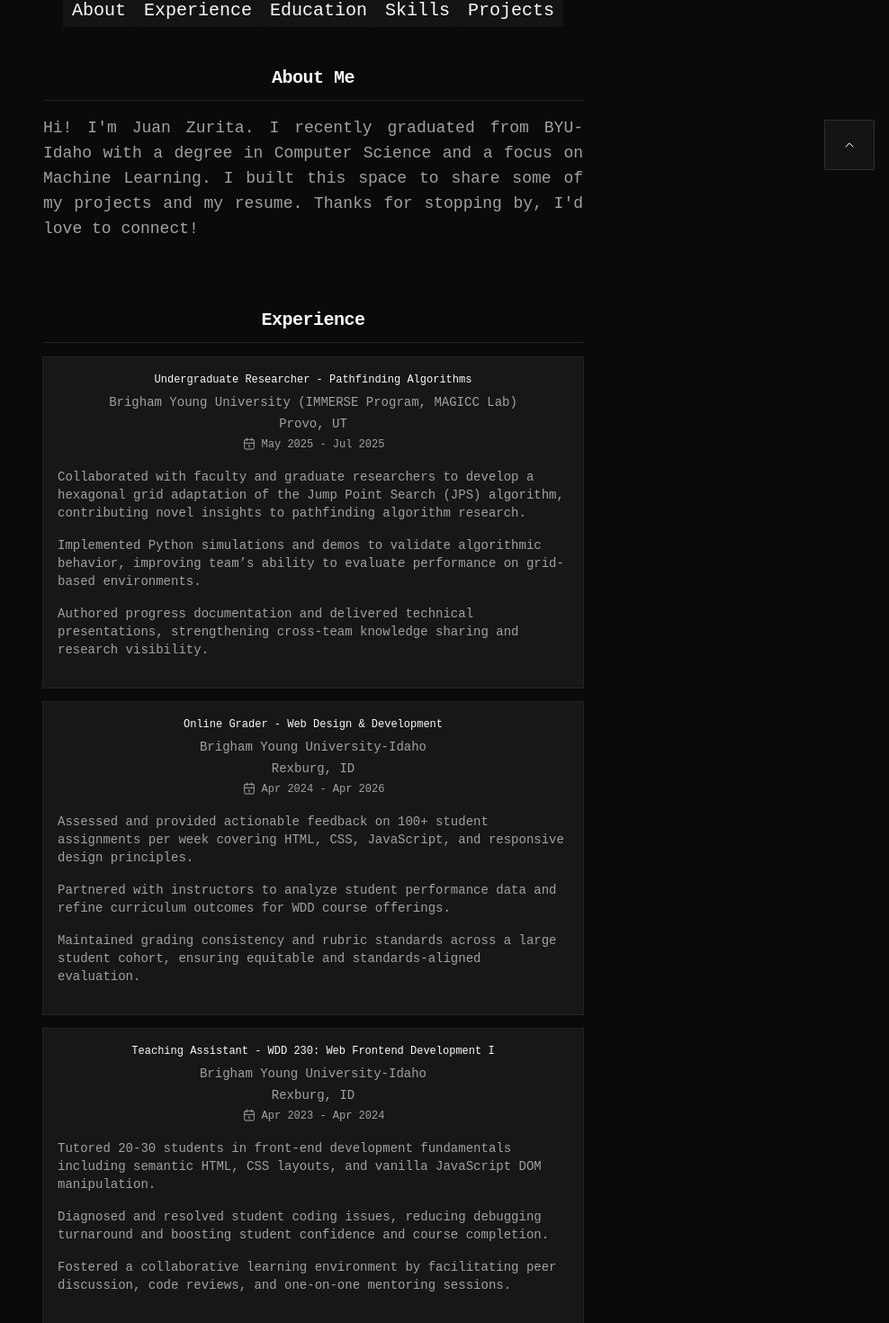
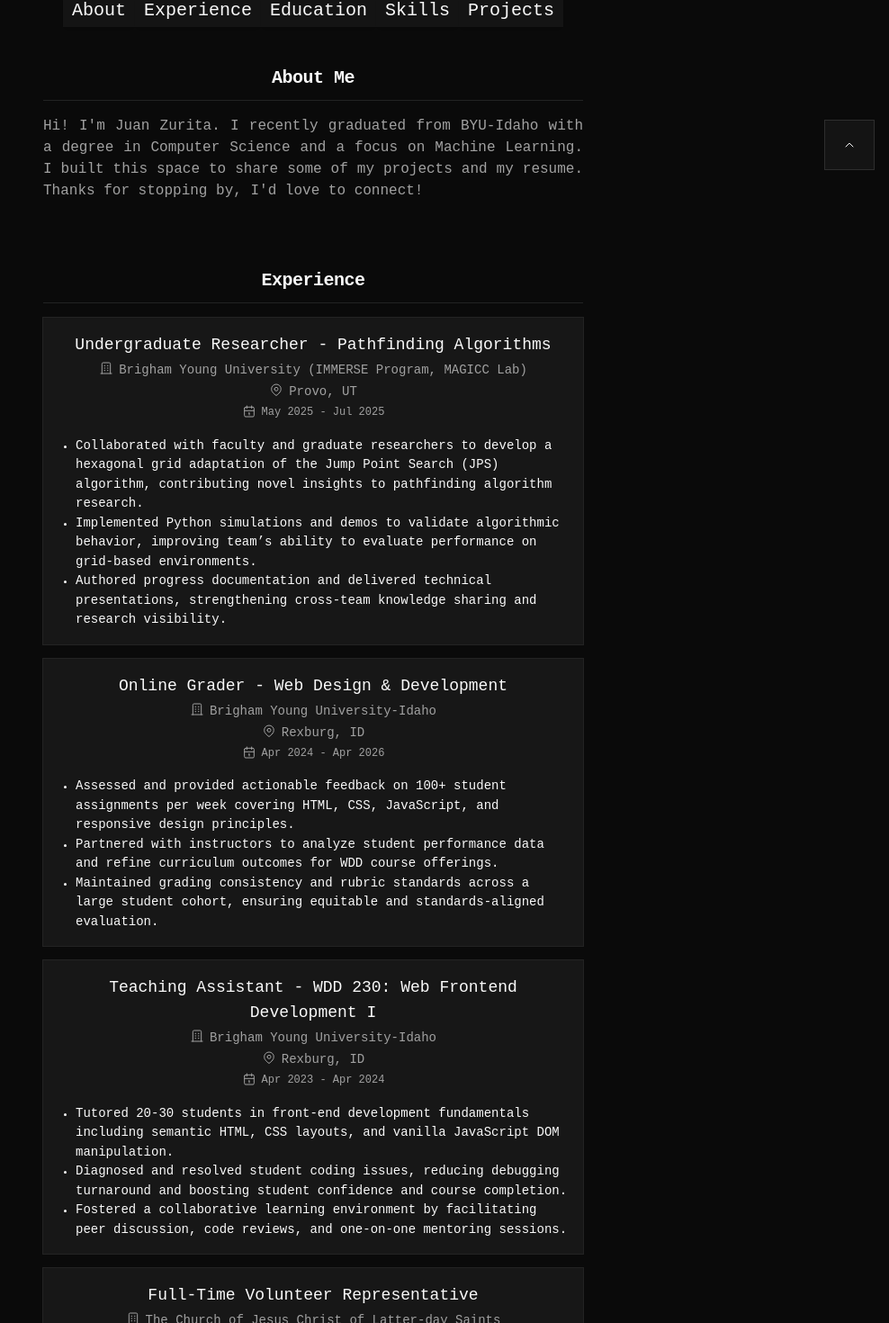
Before and after one commit to juan-zv/vite-react-resume, a React (Vite) app: page / in a window 1280 px wide. Shown: the part 595-2065 px from the top of the page at 90% size, without its empty margins (292-1280 px from the left). Built offline with nearby package versions, Linux system fonts and the light colour scheme.

Commit message:
feat: implement reusable components and structured resume data for portfolio site

```diff
--- a/src/App-optimized.tsx
+++ b/src/App-optimized.tsx
@@ -4,7 +4,7 @@
 import { Button } from '@/components/ui/button'
 import { ButtonIcon } from '@/components/ui/button-icon'
 import { Card, CardContent, CardHeader, CardTitle } from '@/components/ui/card'
-import { ExperienceCard } from '@/components/experience-card'
+import { ExperienceCard } from '@/components/ExperienceCard'
 import { NavigationMenu, NavigationMenuItem, NavigationMenuLink, NavigationMenuList, navigationMenuTriggerStyle } from '@/components/ui/navigation-menu'
 import { ProjectCard } from '@/components/project-card'
 import { Section as SectionCard } from '@/components/Section'
--- a/src/App.tsx
+++ b/src/App.tsx
@@ -2,11 +2,12 @@
 import { ModeToggle } from '@/components/mode-toggle'
 import { Button } from '@/components/ui/button'
 import { ProjectCard } from '@/components/project-card'
+import ProjectCard2 from '@/components/ProjectCard'
 import { NavigationMenu, NavigationMenuItem, NavigationMenuLink, NavigationMenuList, navigationMenuTriggerStyle } from '@/components/ui/navigation-menu'
 import { StickyNav } from '@/components/StickyNav'
 import { Section } from '@/components/Section'
 import { Skill } from '@/components/Skill'
-import { ExperienceCard } from '@/components/experience-card'
+import { ExperienceCard } from '@/components/ExperienceCard'
 import { Card, CardContent, CardHeader, CardTitle } from '@/components/ui/card'
 import { cn } from '@/lib/utils'
 import SocialLink from '@/components/SocialLink'
@@ -37,6 +38,7 @@
 } from '@tabler/icons-react'
 import { motion, useScroll } from "motion/react"
 import { PROJECTS, NAVIGATION_ITEMS } from '@/data/resume-data'
+import Footer from '@/components/Footer'
 
 const containerVariants = {
   hidden: { opacity: 0 },
@@ -137,12 +139,12 @@
             institution='Brigham Young University (IMMERSE Program, MAGICC Lab)'
             place='Provo, UT'
             dateRange='May 2025 - Jul 2025'
-            description={[
-              'Collaborated with faculty and graduate researchers to develop a hexagonal grid adaptation of the Jump Point Search (JPS) algorithm, contributing novel insights to pathfinding algorithm research.',
-              'Implemented Python simulations and demos to validate algorithmic behavior, improving team’s ability to evaluate performance on grid-based environments.',
-              'Authored progress documentation and delivered technical presentations, strengthening cross-team knowledge sharing and research visibility.'
+            description={[]}
+            responsibilities={[
+              { text: 'Collaborated with faculty and graduate researchers to develop a hexagonal grid adaptation of the Jump Point Search (JPS) algorithm, contributing novel insights to pathfinding algorithm research.' },
+              { text: 'Implemented Python simulations and demos to validate algorithmic behavior, improving team’s ability to evaluate performance on grid-based environments.' },
+              { text: 'Authored progress documentation and delivered technical presentations, strengthening cross-team knowledge sharing and research visibility.' }
             ]}
-            responsibilities={[]}
           />
           <ExperienceCard
             className='max-w-[600px]'
@@ -150,12 +152,12 @@
             institution='Brigham Young University-Idaho'
             place='Rexburg, ID'
             dateRange='Apr 2024 - Apr 2026'
-            description={[
-              'Assessed and provided actionable feedback on 100+ student assignments per week covering HTML, CSS, JavaScript, and responsive design principles.',
-              'Partnered with instructors to analyze student performance data and refine curriculum outcomes for WDD course offerings.',
-              'Maintained grading consistency and rubric standards across a large student cohort, ensuring equitable and standards-aligned evaluation.'
+            description={[]}
+            responsibilities={[
+              { text: 'Assessed and provided actionable feedback on 100+ student assignments per week covering HTML, CSS, JavaScript, and responsive design principles.' },
+              { text: 'Partnered with instructors to analyze student performance data and refine curriculum outcomes for WDD course offerings.' },
+              { text: 'Maintained grading consistency and rubric standards across a large student cohort, ensuring equitable and standards-aligned evaluation.' }
             ]}
-            responsibilities={[]}
           />
           <ExperienceCard
             className='max-w-[600px]'
@@ -163,12 +165,12 @@
             institution='Brigham Young University-Idaho'
             place='Rexburg, ID'
             dateRange='Apr 2023 - Apr 2024'
-            description={[
-              'Tutored 20-30 students in front-end development fundamentals including semantic HTML, CSS layouts, and vanilla JavaScript DOM manipulation.',
-              'Diagnosed and resolved student coding issues, reducing debugging turnaround and boosting student confidence and course completion.',
-              'Fostered a collaborative learning environment by facilitating peer discussion, code reviews, and one-on-one mentoring sessions.'
+            description={[]}
+            responsibilities={[
+              { text: 'Tutored 20-30 students in front-end development fundamentals including semantic HTML, CSS layouts, and vanilla JavaScript DOM manipulation.' },
+              { text: 'Diagnosed and resolved student coding issues, reducing debugging turnaround and boosting student confidence and course completion.' },
+              { text: 'Fostered a collaborative learning environment by facilitating peer discussion, code reviews, and one-on-one mentoring sessions.' }
             ]}
-            responsibilities={[]}
           />
           <ExperienceCard
             className='max-w-[600px]'
@@ -176,11 +178,11 @@
             institution='The Church of Jesus Christ of Latter-day Saints'
             place='Santa Cruz, Bolivia'
             dateRange='Jan 2020 - Jan 2022'
-            description={[
-              'Led and mentored teams of 10-20 volunteers as district and zone leader, overseeing scheduling, goal setting, and performance coaching.',
-              'Facilitated structured training sessions to improve volunteer effectiveness, communication, and accountability across multiple districts.'
+            description={[]}
+            responsibilities={[
+              {text: 'Led and mentored teams of 10-20 volunteers as district and zone leader, overseeing scheduling, goal setting, and performance coaching.'},
+              {text: 'Facilitated structured training sessions to improve volunteer effectiveness, communication, and accountability across multiple districts.'},
             ]}
-            responsibilities={[]}
           />
         </Section>
 
@@ -193,7 +195,7 @@
             className='max-w-[750px]'
             title='Bachelor of Science in Computer Science'
             place='Brigham Young University-Idaho'
-            dateRange='Apr 2022 – Apr 2026'
+            dateRange='Apr 2022 - Apr 2026'
             description={['GPA: 3.8/4.0',
               'Relevant Coursework: Machine Learning & Data Science, Full-Stack Web Development, Object-Oriented Programming, Parallel & Concurrent Programming, Database Systems & Design, Financial Accounting, Project Management, Product Development'
             ]}
@@ -291,14 +293,25 @@
             />
           ))}
         </Section>
+        <Section
+          id='new-projects-section'
+          title='New Projects'
+          className='grid grid-cols-1 md:grid-cols-2 gap-4 justify-items-center'
+        >
+          {PROJECTS.map((project) => (
+            <ProjectCard2
+              key={project.id}
+              title={project.title}
+              description={project.description}
+              skills={project.skills}
+              imageSrc={project.imageSrc}
+              repository={project.repository}
+              liveDemo={project.liveDemo}
+            />
+            ))}
+        </Section>
       </main>
-      <footer className='flex flex-col gap-2 justify-center items-center mt-8 mb-4'>
-        <a href="https://vite.dev/" target="_blank" rel="noopener noreferrer">Vite</a>
-        <a href="https://react.dev/" target="_blank" rel="noopener noreferrer">React</a>
-        <a href="https://tabler.io/icons" target="_blank" rel="noopener noreferrer">Tabler Icons</a>
-        <a href="https://ui.shadcn.com/" target="_blank" rel="noopener noreferrer">Shadcn UI Components</a>
-        <p>©{new Date().getFullYear()} | Juan Zurita.</p>
-      </footer>
+      <Footer />
 
       {/* Scroll to Top Button */}
       <Button
--- a/src/components/experience-card.tsx
+++ b/src/components/ExperienceCard.tsx
@@ -1,4 +1,4 @@
-import { IconCalendar } from "@tabler/icons-react"
+import { IconCalendar, IconMapPin, IconBuilding   } from "@tabler/icons-react"
 import { Card, CardContent, CardDescription, CardHeader, CardTitle } from "@/components/ui/card"
 import { motion } from "motion/react"
 
@@ -22,9 +22,9 @@
         <motion.div whileHover={{ scale: 1.02, y: -5 }} transition={{ duration: 0.2 }} className={`mx-auto w-full h-full ${className}`}>
             <Card className="h-full">
                 <CardHeader className="text-center">
-                <CardTitle className="text-md">{title}</CardTitle>
-                {institution && <CardDescription className="text-sm">{institution}</CardDescription>}
-                {place && <CardDescription className="text-sm">{place}</CardDescription>}
+                <CardTitle className="text-lg">{title}</CardTitle>
+                {institution && <CardDescription className="text-sm flex gap-1.5 mx-auto justify-center"><IconBuilding size={16} stroke={1.5} />{institution}</CardDescription>}
+                {place && <CardDescription className="text-sm flex gap-1.5 mx-auto justify-center"><IconMapPin size={16} stroke={1.5} />{place}</CardDescription>}
                 <CardDescription className="flex gap-1.5 mx-auto justify-center">
                     <IconCalendar size={16} stroke={1.5} />{dateRange}
                 </CardDescription>
@@ -33,7 +33,7 @@
                 {description && description.map((desc, index) => (
                     <CardDescription
                         key={index}
-                        className="text-muted-foreground text-sm mb-4 text-left"
+                        className="text-sm mb-4 text-left"
                     >
                         {desc}
                     </CardDescription>
--- /dev/null
+++ b/src/components/Footer.tsx
@@ -0,0 +1,11 @@
+export default function Footer() {
+    return (
+        <footer className='flex flex-col gap-2 justify-center items-center mt-8 mb-4'>
+            <a href="https://vite.dev/" target="_blank" rel="noopener noreferrer">Vite</a>
+            <a href="https://react.dev/" target="_blank" rel="noopener noreferrer">React</a>
+            <a href="https://tabler.io/icons" target="_blank" rel="noopener noreferrer">Tabler Icons</a>
+            <a href="https://ui.shadcn.com/" target="_blank" rel="noopener noreferrer">Shadcn UI Components</a>
+            <p>©{new Date().getFullYear()} | Juan Zurita.</p>
+        </footer>
+    )
+}
--- a/src/components/ProjectCard.tsx
+++ b/src/components/ProjectCard.tsx
@@ -12,7 +12,7 @@
     skills: string[];
 }
 
-export default function ProjectCard({
+export default function ProjectCard2({
     title,
     description,
     imageSrc,
--- a/src/components/Section.tsx
+++ b/src/components/Section.tsx
@@ -23,7 +23,7 @@
     >
       <h2 className='my-2.5 text-xl font-semibold tracking-tight'>{title}</h2>
       <Separator className='mb-4 max-w-[600px] mx-auto' />
-      {description && <p className="max-w-[600px] mx-auto text-muted-foreground text-lg mb-4 text-justify">{description}</p>}
+      {description && <p className="max-w-[600px] mx-auto text-muted-foreground text-md mb-4 text-justify">{description}</p>}
       <div className={cn(className)}>
         {children}
       </div>
--- a/src/data/resume-data.ts
+++ b/src/data/resume-data.ts
@@ -4,7 +4,7 @@
 export const PERSONAL_INFO = {
   name: 'Juan Zurita',
   title: 'Computer Science Student',
-  profileImage: './yo-optimized.webp',
+  profileImage: './juan-zurita.webp',
   about: `Hi! I'm Juan Zurita, a Computer Science student at BYU-Idaho. I was born in Bolivia 🇧🇴, but when I was 4 years old, my family moved to Spain 🇪🇸, where I grew up and have lived most of my life.
 I'm passionate about technology and AI, and I love creating anything that can have a real impact in the world. I enjoy learning a broad range of topics and I'm continuously looking for new challenges. I built this site to host my resume and showcase my design abilities.`,
   email: 'juanzurita@byui.edu',
@@ -162,7 +162,6 @@
 import ibcReportGeneratorImage from '@/assets/ibc-report-generator.png'
 import combinedValidatorImage from '@/assets/combined-validator.png'
 import dataSciencePortfolioImage from '@/assets/data-science-portfolio.png'
-import membersDataCheckerImage from '@/assets/members-data-checker.png'
 import uiRideImage from '@/assets/u-i-ride.png'
 
 export const PROJECTS = [
@@ -170,14 +169,16 @@
     id: 'data-science',
     title: 'Data Science Portfolio',
     description: 'A portfolio showcasing data science projects.',
+    skills: ['Python', 'Pandas', 'R', 'SQL'],
     imageSrc: dataSciencePortfolioImage,
     repository: 'https://github.com/juan-zv/data-science-portfolio/',
     liveDemo: 'https://juan-zv.github.io/data-science-portfolio/',
   },
-    {
+  {
     id: 'store-dashboard',
-    title: 'Data Science Portfolio',
-    description: 'A portfolio showcasing data science projects.',
+    title: 'Data Analysis Dashboard',
+    description: 'A dashboard visualizing data for 5 different convenience stores in Idaho.',
+    skills: ['Python', 'Pandas', 'R', 'SQL'],
     imageSrc: dataSciencePortfolioImage,
     repository: 'https://github.com/juan-zv/data-science-portfolio/',
     liveDemo: 'https://juan-zv.github.io/data-science-portfolio/',
@@ -186,7 +187,8 @@
     id: 'movie-matching-webapp',
     title: 'Movie Matching Web App',
     description: "A web application that helps users find movies to watch based on their preferences.",
-    imageSrc: membersDataCheckerImage,
+    skills: ['Python', 'Pandas', 'R', 'SQL'],
+    imageSrc: dataSciencePortfolioImage,
     repository: 'https://github.com/juan-zv/movie-matching-webapp/',
     liveDemo: 'https://juan-zv.github.io/movie-matching-webapp/',
   },
@@ -194,7 +196,8 @@
     id: 'life-app',
     title: 'Life App',
     description: "A comprehensive life dashboard application designed to integrate and visualize key personal metrics including finances, habits, and goals.",
-    imageSrc: membersDataCheckerImage,
+    skills: ['Python', 'Pandas', 'R', 'SQL'],
+    imageSrc: dataSciencePortfolioImage,
     repository: 'https://github.com/juan-zv/life-app/',
     liveDemo: 'https://juan-zv.github.io/life-app/',
   },
@@ -202,6 +205,7 @@
     id: 'habitus',
     title: 'Habitus Web App',
     description: "Web application developed during BYU-Idaho's hackathon event, created to manage households and roommates efficiently.",
+    skills: ['Python', 'Pandas', 'R', 'SQL'],
     imageSrc: habitusImage,
     repository: 'https://github.com/juan-zv/habitus/',
     liveDemo: 'https://juan-zv.github.io/habitus/',
@@ -210,6 +214,7 @@
     id: 'keystone-apparel',
     title: 'Keystone Apparel Sales System',
     description: 'Management system for a small business, developed to handle sales and pre-sales data. This is just a demo version of the system.',
+    skills: ['Python', 'Pandas', 'R', 'SQL'],
     imageSrc: ibcReportGeneratorImage,
     repository: 'https://github.com/juan-zv/keystone-apparel-demo',
     liveDemo: 'https://juan-zv.github.io/keystone-apparel-demo/',
@@ -218,6 +223,7 @@
     id: 'combined-validator',
     title: 'Combined Validator',
     description: "A tool for validating multiple pages' HTML and CSS in one go.",
+    skills: ['Python', 'Pandas', 'R', 'SQL'],
     imageSrc: combinedValidatorImage,
     repository: 'https://github.com/juan-zv/combined-validator-vanillajs/',
     liveDemo: 'https://juan-zv.github.io/combined-validator-vanillajs/',
@@ -226,6 +232,7 @@
     id: 'ui-ride',
     title: 'U&I Ride',
     description: 'Mobile app concept aimed at optimizing ride-sharing services in the Idaho-Utah area. Started developing CSS for future components.',
+    skills: ['Python', 'Pandas', 'R', 'SQL'],
     imageSrc: uiRideImage,
     repository: 'https://github.com/juan-zv/iride-web-app/',
     liveDemo: 'https://juan-zv.github.io/iride-web-app/',
```
Also changed, not shown: src/assets/members-data-checker.png (deleted).
